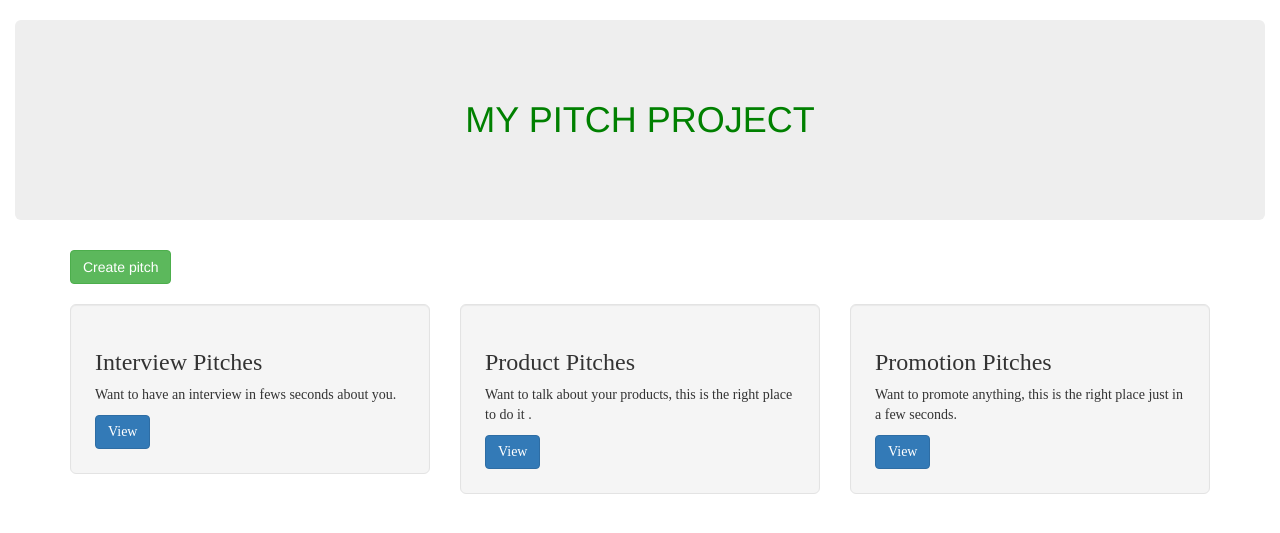
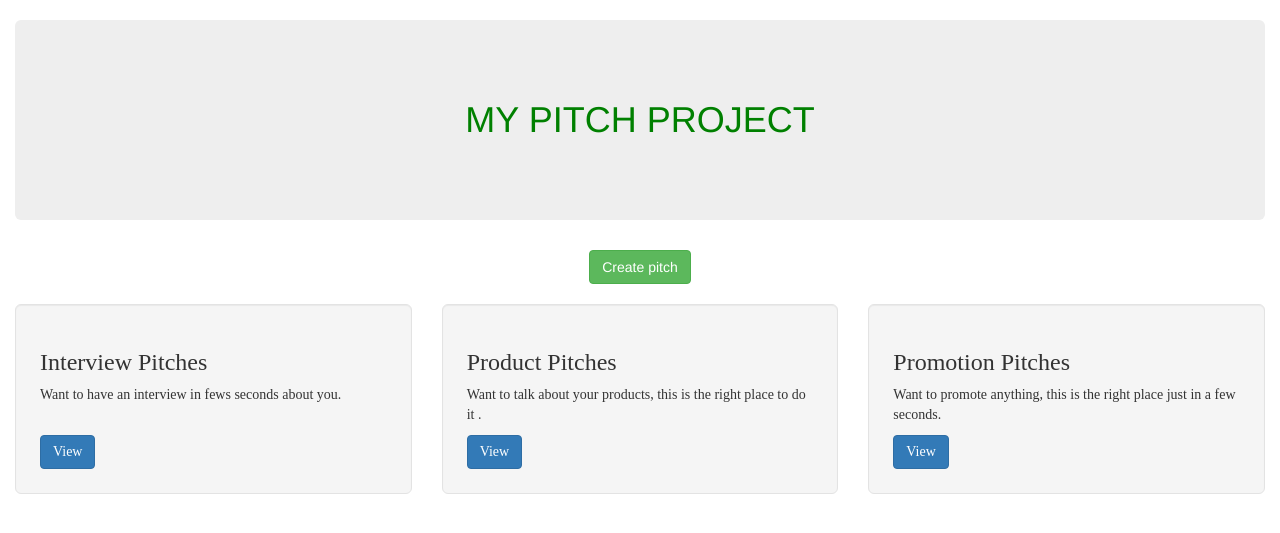
Before and after one commit to odoyoquee/pitchapp, a Flask app: page / in a window 1280 px wide. Shown: the part 52-585 px from the top of the page. Run offline with Flask 2, Linux system fonts and the light colour scheme; data that the repository does not hold is empty; some libraries are stand-ins or nearby versions.

Commit message:
changed styling to landing page

```diff
--- a/app/templates/index.html
+++ b/app/templates/index.html
@@ -16,16 +16,16 @@
     <h1 class="jumbotron text-center" style="color:green;padding:80px;">MY PITCH PROJECT</h1>
 </div>
 
-<div class="container" style="padding-bottom: 20px;">
+<div class="container text-center" style="padding-bottom: 20px;">
     <a href="{{url_for('main.new_pitch')}}" class="btn btn-success">Create pitch</a>
 </div>
 
-<div class="container" style= "font-family: 'Cormorant Upright', serif;">
+<div class="container-fluid" style= "font-family: 'Cormorant Upright', serif;">
     <div class="row">
         <div class="col-md-4">
             <div class="well well-lg">
                 <h3>Interview Pitches</h3>
-                <p>Want to have an interview in fews seconds about you.</p>
+                <p>Want to have an interview in fews seconds about you.</p><br>
                 <a href="{{url_for('main.interview_pitches')}}" class="btn btn-primary -center">View</a>
             </div>
         </div>
```
